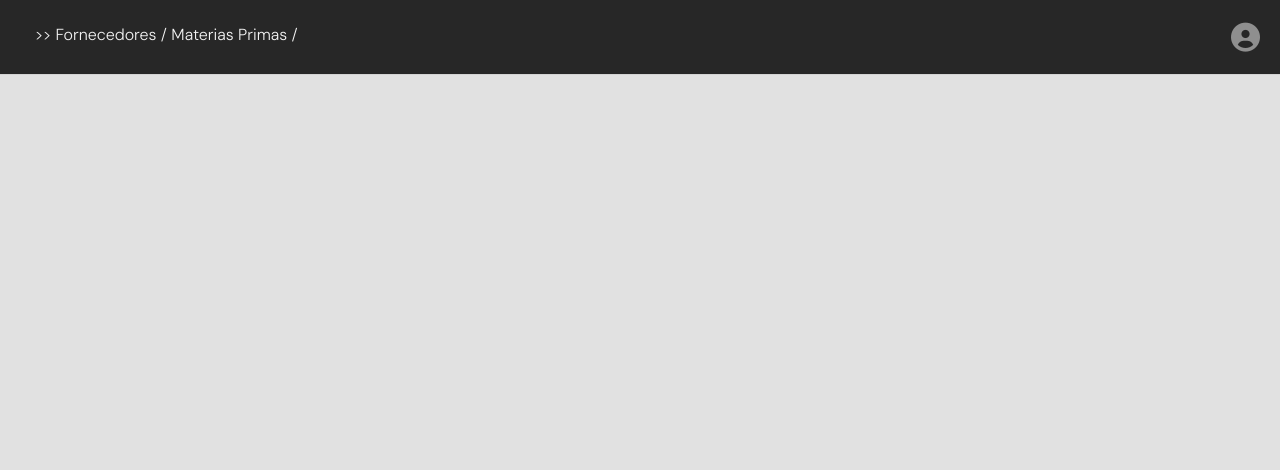
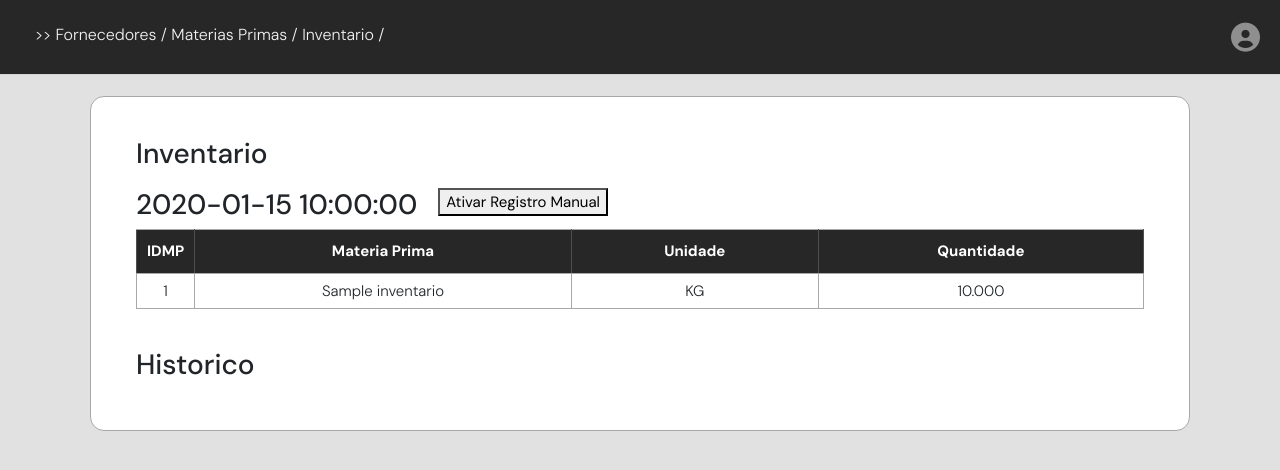
Before and after one commit to andrescabrera83/labct, a Flask app: template templates/inventario.html in a window 1280 px wide. Shown: the top 470 px of the page. Run offline with Flask 3, Linux system fonts and the light colour scheme; tables that the repository leaves empty hold one stand-in row (values such as "Sample post"); the template is opened without the code that fills it: values that come from a table or form of the project are taken from there, most other values are stand-ins (such as "Sample title", 1, 10 or a date in 2020); parts of the project's set-up code (start-up, migrations or seed data) failed here and were passed over; some libraries are stand-ins or nearby versions.

Commit message:
first prototypes of inventory system

```diff
--- a/app.py
+++ b/app.py
@@ -3,9 +3,13 @@
 from flask import Flask, render_template, request, redirect, url_for, session, g
 from flask_sqlalchemy import SQLAlchemy
 from flask_marshmallow import Marshmallow
+from sqlalchemy import ForeignKey
+from sqlalchemy.orm import relationship
 import pymysql
 import os
-import datetime
+from datetime import datetime, timedelta
+from babel.dates import format_date
+
 from flask_login import UserMixin,current_user, login_required, LoginManager, login_user
 pymysql.install_as_MySQLdb()
 
@@ -15,7 +19,7 @@ app.secret_key = secret_key
 app.config.from_object('config.Config')
 app.config['SQLALCHEMY_DATABASE_URI'] = 'mysql+mysqlconnector://root:pass123@localhost/labct2'
 app.config['SQLALCHEMY_TRACK_MODIFICATIONS'] = False
-app.config['PERMANENT_SESSION_LIFETIME'] = datetime.timedelta(days=62)  # Set session expiration to 62 days
+app.config['PERMANENT_SESSION_LIFETIME'] = timedelta(days=62)  # Set session expiration to 62 days
 db = SQLAlchemy(app)
 ma = Marshmallow(app)
 
@@ -24,8 +28,6 @@ app.config['MY_INTEGER'] = 6
 # Initialize Flask-Login
 login_manager = LoginManager()
 login_manager.init_app(app)
-
-
 
 
 #FORNECEDORES##################################################################################################################################
@@ -92,6 +94,32 @@ class MateriasPrimasSchema(ma.SQLAlchemySchema):
     pedidomin_mp = ma.auto_field()
     gastomedio_mp = ma.auto_field()
 
+# Inventario ###########################################
+
+class Inventario(db.Model):
+    __tablename__ = "inventario"
+    __table_args__ = {"extend_existing": True}
+
+    id_invt = db.Column(db.Integer, primary_key=True, autoincrement=True)
+
+    id_mp = db.Column(db.Integer, db.ForeignKey('materiasprimas.id_mp'), nullable=False)
+    materiaprima = db.relationship("MateriasPrimas", foreign_keys=[id_mp])
+
+    nome_mp = db.Column(db.String(75))
+    unidade_mp = db.Column(db.Enum('KG','UN'))
+
+    quantidade_invt = db.Column(db.Numeric(10,3), nullable=False)
+    user_id = db.Column(db.Integer, db.ForeignKey('usuarios.id'), nullable=False)
+
+class InventarioSchema(ma.SQLAlchemySchema):
+    class Meta:
+        model = Inventario
+
+    id_invt = ma.auto_field()
+    id_mp = ma.auto_field()
+    nome_mp = ma.auto_field()
+    unidade_mp = ma.auto_field()
+    quantidade_invt = ma.auto_field()
 
 # USERS ##################################################
 
@@ -103,12 +131,10 @@ class Usuarios(UserMixin,db.Model):
     password = db.Column(db.String(100), nullable=False)
     materiasprimas = db.relationship('MateriasPrimas', backref='user', lazy=True)
     fornecedores = db.relationship('Fornecedores', backref='user', lazy=True)
+    inventario = db.relationship('Inventario', backref='user', lazy=True)
 
 with app.app_context():
     db.create_all()
-
-
-
 
 @app.route('/update', methods=['POST'])
 def update():
@@ -131,7 +157,6 @@ def before_request():
 @login_manager.user_loader
 def user_loader(user_id):
     return Usuarios.query.get(int(user_id))
-
 
 @app.route('/')
 def index():
@@ -193,7 +218,6 @@ def cleanupMP():
         db.session.commit()
     return redirect(url_for('materiasprimas'))
 
-
 ## FORNECEDORES ##########################################
 
 @app.route('/fornecedores', methods=['GET', 'POST'])
@@ -228,8 +252,6 @@ def fornecedores():
     serialized_data = fornecedor_schema.dump(fornecedores)
     return render_template('fornecedores.html', fornecedores=serialized_data)
 
-
-
 @app.route('/delete-fornecedor/<int:id>', methods=['POST'])
 def deleteFornecedor(id):
     fornecedores = Fornecedores.query.get_or_404(id)
@@ -251,8 +273,6 @@ def editFornecedor(id):
 
         db.session.commit()
         return redirect(url_for('fornecedores', id=id))
-
-
 
 # MATERIAS PRIMAS ###################################
 
@@ -291,20 +311,30 @@ def materiasPrimas():
             pedidomin_mp=pedidomin_mp,
             gastomedio_mp=gastomedio_mp,
             user_id=current_user.id
-
             )
 
         db.session.add(materiasprimas)
         db.session.commit()
-        return redirect(url_for('materiasPrimas'))
+
+        id_mp = materiasprimas.id_mp
+
+        inventario = Inventario(
+            id_mp=id_mp,
+            nome_mp=nome_mp,
+            unidade_mp=unidade_mp,
+            quantidade_invt=0,
+            user_id=current_user.id
+        )
 
 
+        db.session.add(inventario)
+        db.session.commit()
+
+        return redirect(url_for('materiasPrimas'))
 
     materiasprimas = MateriasPrimas.query.filter_by(user_id=current_user.id).all()
     materiaprima_schema = MateriasPrimasSchema(many=True)
     serialized_data_mp = materiaprima_schema.dump(materiasprimas)
-
-    giromedio = MateriasPrimas.query.filter_by(user_id=current_user.id).all()
 
     return render_template('materiasprimas.html', materiasprimas = serialized_data_mp, my_integer=app.config['MY_INTEGER'])
 
@@ -340,6 +370,32 @@ def editMateriaPrima(id):
         db.session.commit()
         return redirect(url_for('materiasPrimas', id=id))
 
+# INVENTARIO ############################################################################
+
+
+
+@app.route('/inventario', methods=['GET', 'POST'])
+def inventario():
+
+    today_date = datetime.today()
+    formatted_date = format_date(today_date, format='full', locale='pt')
+
+    inventario = Inventario.query.filter_by(user_id=current_user.id).all()
+    inventario_schema = InventarioSchema(many=True)
+    serialized_data_invt = inventario_schema.dump(inventario)
+
+    if request.method == 'POST':
+        new_quantities = request.form.getlist('quantidade_invt')
+        for index, invt in enumerate(inventario):
+            invt.quantidade_invt = new_quantities[index]
+            # You may want to validate and handle the update to the database here
+        db.session.commit()  # Commit the session after updating quantities
+        return redirect(url_for('inventario'))
+
+    return render_template('inventario.html', inventario=serialized_data_invt, today_date=formatted_date)
+
+
+
 
 # RUN APP ################################################
 
--- a/templates/inventario.html
+++ b/templates/inventario.html
@@ -3,4 +3,122 @@
 
 {% block content %}
 
+<style>
+    .historico {
+        margin-top: 15px;
+    }
+
+    .titulo{
+        display: flex;
+        flex-direction: row;
+    }
+
+    .titulo button{
+        margin-left: 21px;
+    }
+
+    .hidden {
+            display: none;
+        }
+</style>
+
+<body>
+
+    <div class="container">
+        <div class="tabela">
+
+            <div class="header">
+
+                <div class="Inventario">
+                    <h3>Inventario</h3>
+
+                </div>
+
+
+
+            </div>
+
+            <div class="titulo">
+                <div>
+                    <h3>{{today_date}}</h3>
+                </div>
+                <div class="ativarManual">
+                    <button id="manualChangeBtn">Ativar Registro Manual</button>
+                </div>
+            </div>
+
+
+            <form action="/inventario" method="POST">
+                <table>
+                    <thead>
+                        <tr>
+                            <th style="width: 5%;">
+                                IDMP
+                            </th>
+                            <th>
+                                Materia Prima
+                            </th>
+                            <th>
+                                Unidade
+                            </th>
+                            <th>
+                                Quantidade
+                            </th>
+                        </tr>
+                    </thead>
+                    <tbody>
+                        {% for invt in inventario %}
+                        <tr>
+                            <td>
+                                {{invt.id_mp}}
+                            </td>
+                            <td>
+                                {{invt.nome_mp}}
+                            </td>
+                            <td>
+                                {{invt.unidade_mp}}
+                            </td>
+                            <td>
+                                <span class="quantity">{{invt.quantidade_invt}}</span>
+                                <input  min="0" type="number" step="0.1" name="quantidade_invt"
+                                    id="quantidade_invt" value="{{invt.quantidade_invt}}" class="hidden">
+
+                            </td>
+                        </tr>
+                        {% endfor %}
+                    </tbody>
+                </table>
+                <div style="display: flex;
+                            justify-content: end;
+                            margin-top: 24px;">
+                    <button type="submit" id="submitButton" class="btn btn-dark hidden">Salvar Inventario</button>
+                </div>
+            </form>
+
+            <script>
+                document.getElementById('manualChangeBtn').addEventListener('click', function() {
+                    var spans = document.querySelectorAll('.quantity');
+                    var inputs = document.querySelectorAll('input[type="number"]');
+                    var submitButton = document.getElementById('submitButton');
+                    for (var i = 0; i < spans.length; i++) {
+                        spans[i].classList.toggle('hidden');
+                    }
+                    for (var i = 0; i < inputs.length; i++) {
+                        inputs[i].classList.toggle('hidden');
+                    }
+                    submitButton.classList.toggle('hidden');
+                });
+            </script>
+
+            <div class="historico">
+                <h3>
+                    Historico
+                </h3>
+            </div>
+        </div>
+
+
+    </div>
+</body>
+
 {% endblock %}
--- a/templates/navigationlink.html
+++ b/templates/navigationlink.html
@@ -25,5 +25,7 @@
         %}>Fornecedores</a> /
     <a href="{{ url_for('materiasPrimas')}}" {% if request.path==url_for('materiasPrimas') %}class="active" {%
         endif %}>Materias Primas</a> /
+    <a href="{{ url_for('inventario')}}" {% if request.path==url_for('inventario') %}class="active" {%
+        endif %}>Inventario</a> /
 
 </span>
```
